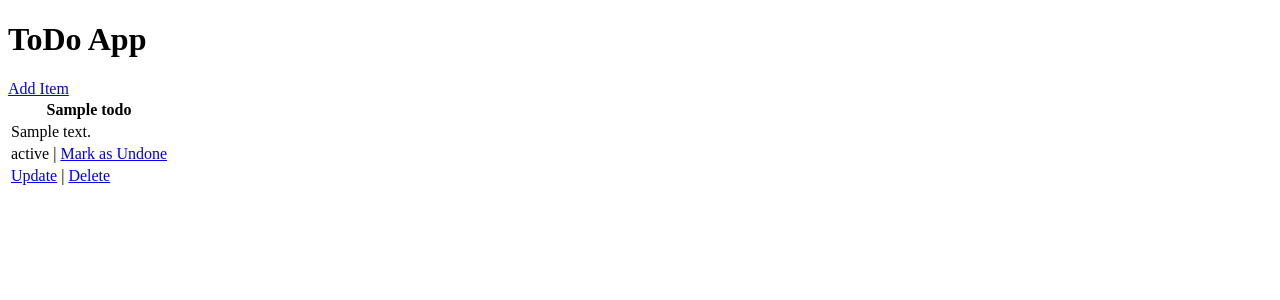
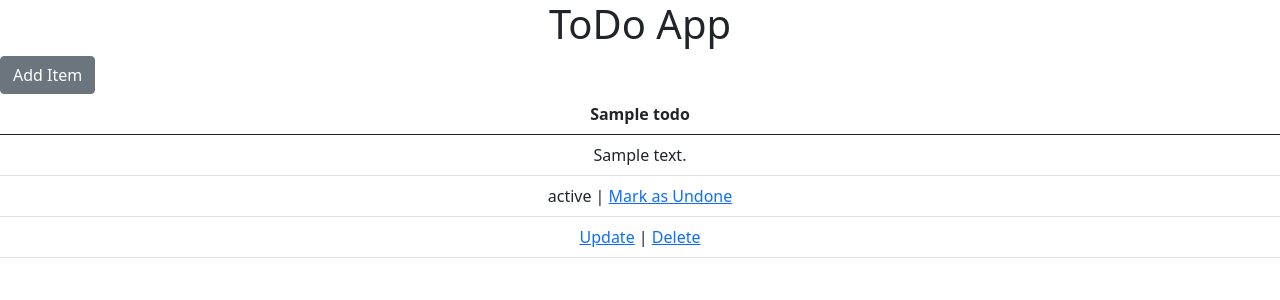
Before and after one commit to dev-gabrielchaves/ToDo-List, a Flask app: page / in a window 1280 px wide. Shown: the top 300 px of the page. Run offline with Flask 3, Linux system fonts and the light colour scheme; a database or web service that is not in the repository returns one stand-in record (values such as "Sample title").

Commit message:
Adding some style to home page

```diff
--- a/templates/home.html
+++ b/templates/home.html
@@ -3,24 +3,25 @@
 <head>
     <meta charset="UTF-8">
     <meta name="viewport" content="width=device-width, initial-scale=1.0">
+    <link href="https://cdn.jsdelivr.net/npm/bootstrap@5.0.2/dist/css/bootstrap.min.css" rel="stylesheet" integrity="sha384-EVSTQN3/azprG1Anm3QDgpJLIm9Nao0Yz1ztcQTwFspd3yD65VohhpuuCOmLASjC" crossorigin="anonymous">
     <title>Home</title>
 </head>
 <body>
-    <h1>ToDo App</h1>
-    <a href="/add">Add Item</a>
-    <table>
+    <h1 style="text-align: center;">ToDo App</h1>
+    <a href="/add"><button type="button" class="btn btn-secondary">Add Item</button></a>
+    <table class="table">
         {% for document in documents %}
         <thead>
             <tr>
-                <th>{{document.get('Title')}}</th>
+                <th class="text-center">{{document.get('Title')}}</th>
             </tr>
         </thead>
         <tbody>
             <tr>
-                <td>{{document.get('Description')}}</td>
+                <td class="text-center">{{document.get('Description')}}</td>
             </tr>
             <tr>
-                <td>{{document.get('Status')}} |
+                <td class="text-center">{{document.get('Status')}} |
                     {% if document.get('Status') == 'Undone' %}
                     <a href="/mark_as_done/{{document.get('_id')}}">Mark as Done</a>
                     {% else %}
@@ -29,8 +30,9 @@
                 </td>
             </tr>
             <tr>
-                <td><a href="/update/{{document.get('_id')}}">Update</a> |
-                <a href="/delete/{{document.get('_id')}}">Delete</a></td>
+                <td class="text-center"><a href="/update/{{document.get('_id')}}">Update</a> |
+                <a href="/delete/{{document.get('_id')}}">Delete</a>
+                </td>
             </tr>
         </tbody>
         {% endfor %}
```
